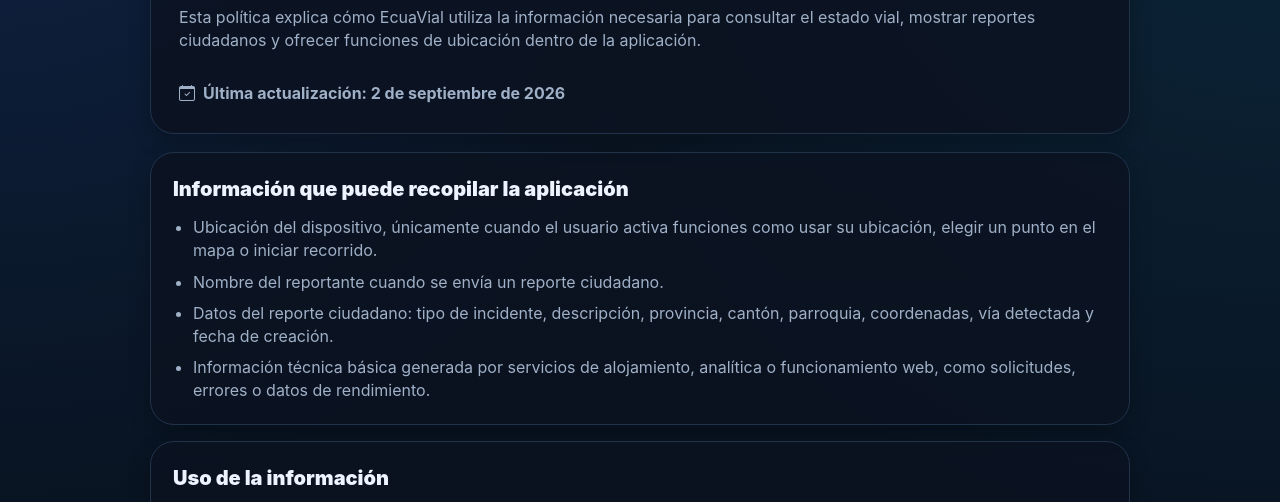
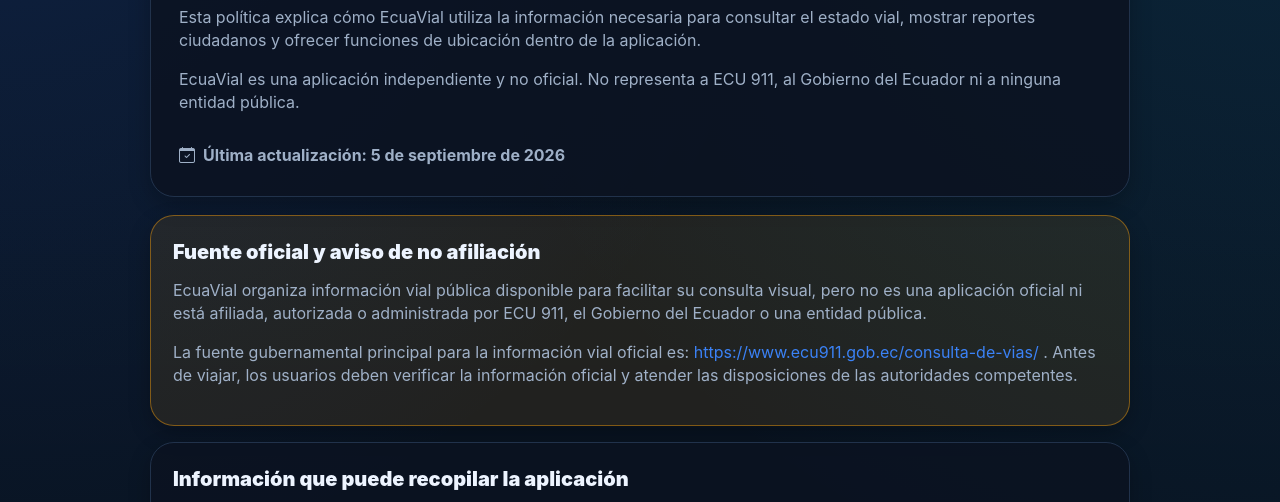
Before and after one commit to EdisonFlores/MoronaSantiagoVias, a website: page public/privacidad.html in a window 1280 px wide. Shown: the part 226-728 px from the top of the page. Drawn offline with nearby package versions, Linux system fonts and the light colour scheme.

Commit message:
Aclara fuente oficial y no afiliacion

```diff
--- a/public/privacidad.html
+++ b/public/privacidad.html
@@ -189,10 +189,31 @@
         Esta política explica cómo EcuaVial utiliza la información necesaria para consultar el estado vial,
         mostrar reportes ciudadanos y ofrecer funciones de ubicación dentro de la aplicación.
       </p>
+      <p>
+        EcuaVial es una aplicación independiente y no oficial. No representa a ECU 911, al Gobierno del
+        Ecuador ni a ninguna entidad pública.
+      </p>
       <span class="privacy-updated">
         <i class="bi bi-calendar-check"></i>
-        Última actualización: 2 de septiembre de 2026
+        Última actualización: 5 de septiembre de 2026
       </span>
+    </section>
+
+    <section class="privacy-section privacy-note">
+      <h2>Fuente oficial y aviso de no afiliación</h2>
+      <p>
+        EcuaVial organiza información vial pública disponible para facilitar su consulta visual, pero no es
+        una aplicación oficial ni está afiliada, autorizada o administrada por ECU 911, el Gobierno del
+        Ecuador o una entidad pública.
+      </p>
+      <p>
+        La fuente gubernamental principal para la información vial oficial es:
+        <a href="https://www.ecu911.gob.ec/consulta-de-vias/" target="_blank" rel="noopener noreferrer">
+          https://www.ecu911.gob.ec/consulta-de-vias/
+        </a>.
+        Antes de viajar, los usuarios deben verificar la información oficial y atender las disposiciones de
+        las autoridades competentes.
+      </p>
     </section>
 
     <section class="privacy-section">
```
Also changed, not shown: public/css/components.css (+7 -0 lines), public/index.html (+14 -0 lines).
